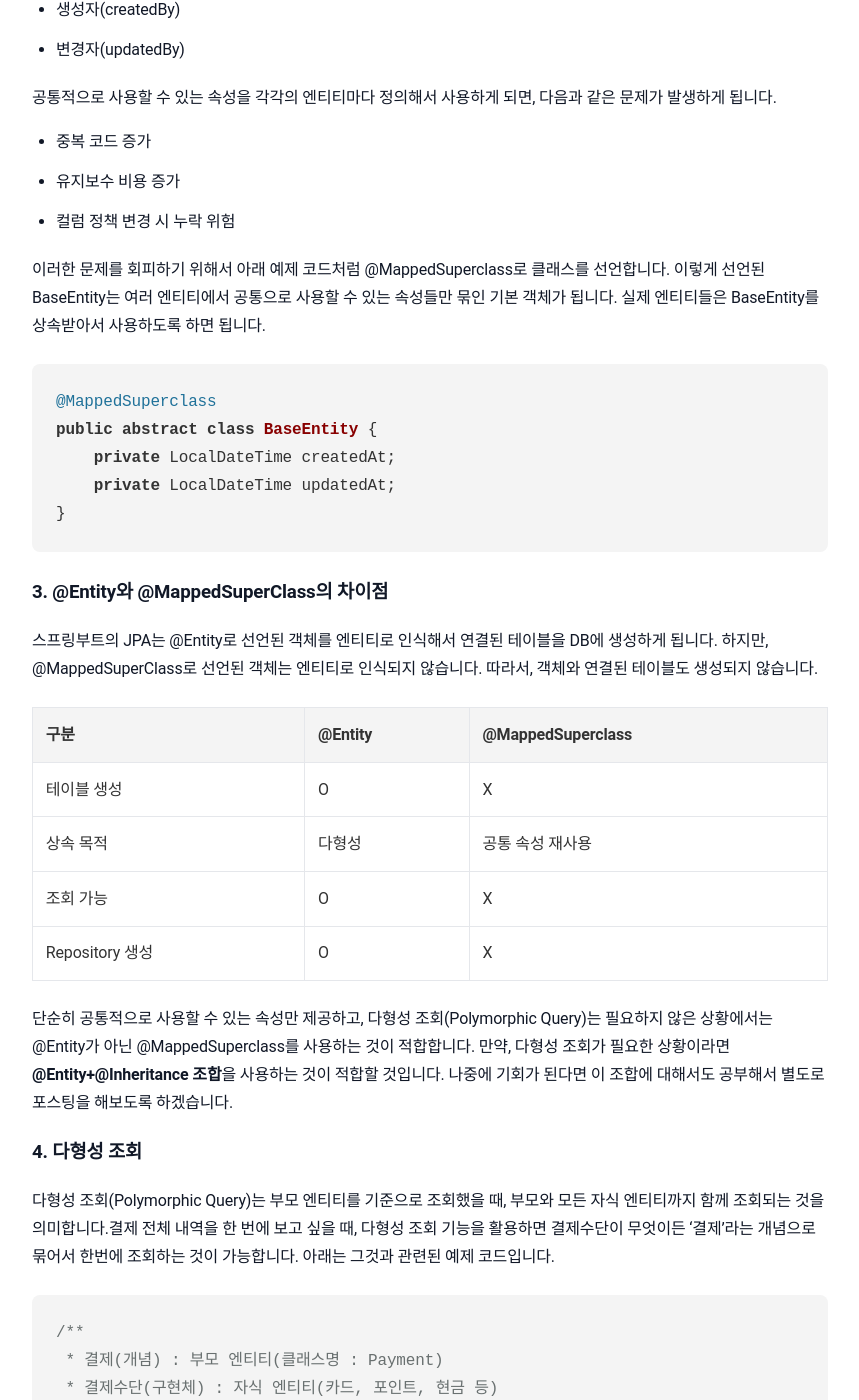
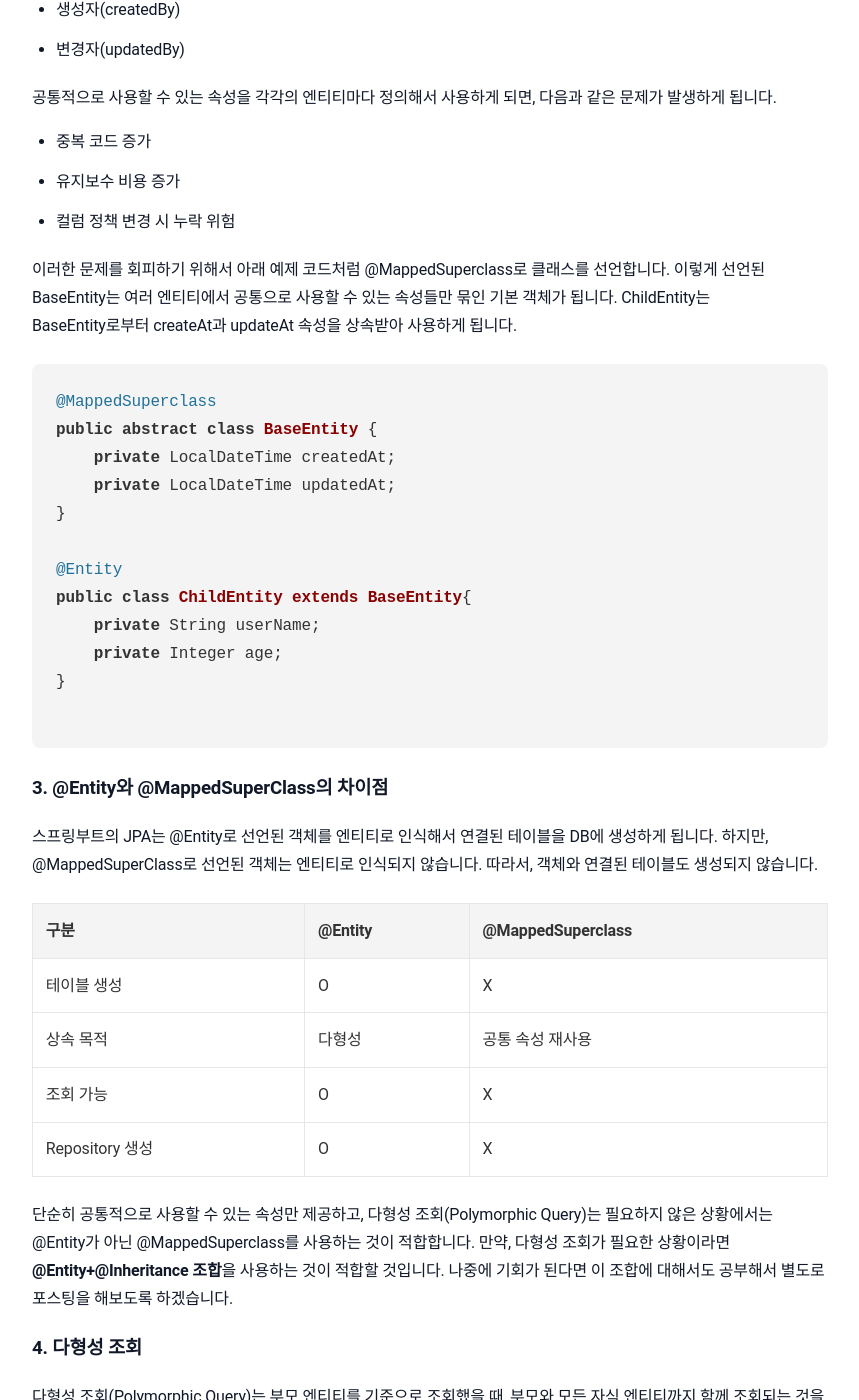
Before and after one commit to sanghoon-lee/sanghoon-lee.github.io, a Jekyll site: the page built from _posts/2026-01-07-MappedSuperClass.md, in a window 1280 px wide and 1400 px high, scrolled down 1802 px. Shown: the whole window, without its empty margins (210-1069 px from the left). Built offline with Jekyll 4.4.1, drawn with Linux system fonts in a browser that asks for light colours; nearby versions of some CDN libraries; comment, search, counter and statistics services are not loaded; some of the changed text lies outside the part shown.

Commit message:
포스팅 내용 수정

````diff
--- a/_posts/2026-01-07-MappedSuperClass.md
+++ b/_posts/2026-01-07-MappedSuperClass.md
@@ -62,7 +62,7 @@ DB 관점에서는 테이블의 컬럼(Column)에 해당합니다.
 * 유지보수 비용 증가
 * 컬럼 정책 변경 시 누락 위험
 
-이러한 문제를 회피하기 위해서 아래 예제 코드처럼 @MappedSuperclass로 클래스를 선언합니다. 이렇게 선언된 BaseEntity는 여러 엔티티에서 공통으로 사용할 수 있는 속성들만 묶인 기본 객체가 됩니다. 실제 엔티티들은 BaseEntity를 상속받아서 사용하도록 하면 됩니다.
+이러한 문제를 회피하기 위해서 아래 예제 코드처럼 @MappedSuperclass로 클래스를 선언합니다. 이렇게 선언된 BaseEntity는 여러 엔티티에서 공통으로 사용할 수 있는 속성들만 묶인 기본 객체가 됩니다. ChildEntity는 BaseEntity로부터 createAt과 updateAt 속성을 상속받아 사용하게 됩니다.
 
 ```java
 @MappedSuperclass
@@ -70,6 +70,13 @@ public abstract class BaseEntity {
     private LocalDateTime createdAt;
     private LocalDateTime updatedAt;
 }
+
+@Entity
+public class ChildEntity extends BaseEntity{
+    private String userName;
+    private Integer age;
+}
+
 ```
 
 ### 3. @Entity와 @MappedSuperClass의 차이점
@@ -91,7 +98,7 @@ public abstract class BaseEntity {
 
 ```java
 /**
- * 결제(개념) : 부모 엔티티(클래스명 : Payment)
+ * 결제(개념) : 부모 엔티티(Payment)
  * 결제수단(구현체) : 자식 엔티티(카드, 포인트, 현금 등)
  */
 
@@ -123,7 +130,8 @@ BaseEntity와 연결된 테이블이 생성되면, Repository 생성의 대상
 와 같은 혼란을 유발할 수 있습니다.
 
 ```java
-public interface BaseEntityRepository extends JpaRepository<BaseEntity, Long> {
+public interface BaseEntityRepository
+                    extends JpaRepository<BaseEntity, Long> {
 }
 ```
 
````
